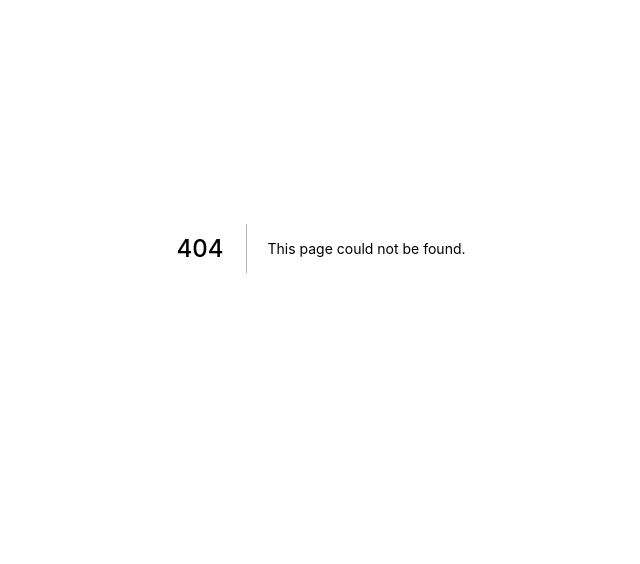
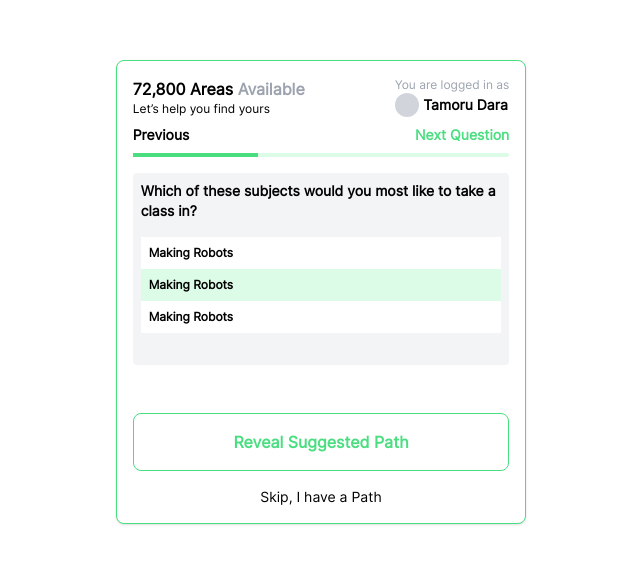
Before and after one commit to tobiadiks/edtech, a Next.js app: page /onboarding/assessment in a window 1280 px wide. Before the commit this address had no page. Shown: the part 152-716 px from the top of the page, without its empty margins (319-959 px from the left). Built offline with nearby package versions, Linux system fonts and the light colour scheme.

Commit message:
added career assesment page, fixed clip and snap  for quiz card

```diff
--- a/components/buttons/secondary.button.tsx
+++ b/components/buttons/secondary.button.tsx
@@ -10,7 +10,7 @@ const SecondaryButton = (props: {
     <button
       onClick={props.onclick}
       type={props.type ? props.type : "button"}
-      className="bg-white my-4 font-inter focus:outline-none  p-4 text-center border border-green-400 text-green-400 rounded-lg font-semibold w-full"
+      className="bg-white hover:shadow-lg shadow-green-200 my-4 font-inter focus:outline-none  p-4 text-center border border-green-400 text-green-400 rounded-lg font-semibold w-full"
     >
       {props.title}
     </button>
--- a/components/navigations/header.navigation.tsx
+++ b/components/navigations/header.navigation.tsx
@@ -22,7 +22,7 @@ const HeaderNavigation: NextPage = () => {
         </div>
 
         <div className="col-span-1 border-l py-2  px-2 my-auto flex h-full">
-          <div className="h-8 w-8 md:mx-0 mx-auto bg-gray-300 my-auto rounded-full md:mr-2"></div>
+          <div className="h-6 w-6 md:mx-0 mx-auto bg-gray-300 my-auto rounded-full md:mr-2"></div>
           <div className="cursor-pointer hidden md:inline text-sm font-semibold my-auto ">
             Tamoru Dara
           </div>
--- /dev/null
+++ b/pages/onboarding/assessment.tsx
@@ -0,0 +1,160 @@
+import type { NextPage } from "next";
+import PrimaryButton from "@components/buttons/primary.button";
+import * as React from "react";
+import TextInput from "@components/inputs/text.input";
+import PasswordInput from "@components/inputs/password.input";
+import Link from "next/link";
+import { useRouter } from "next/router";
+import { useForm, SubmitHandler } from "react-hook-form";
+import { useService } from "services/user.service";
+import LoadingButton from "@components/buttons/loading.button";
+import * as Yup from "yup";
+import { yupResolver } from "@hookform/resolvers/yup";
+import SecondaryButton from "@components/buttons/secondary.button";
+import Image from "next/image";
+
+interface IFormInput {
+    email: String;
+    password: String;
+}
+const AssessmentPage: NextPage = () => {
+    const route = useRouter();
+    const validateSchema = Yup.object().shape({
+        email: Yup.string().required("Email is required"),
+        password: Yup.string().required("Password is required"),
+    });
+    const formOptions = { resolver: yupResolver(validateSchema) };
+    const { register, handleSubmit, setError, formState } = useForm(formOptions);
+    const { errors } = formState;
+    const onsubmit = (data: any) => {
+        console.log(data);
+
+        return useService
+            .login(JSON.stringify(data))
+            .then(() => {
+                route.push("/dashboard");
+            })
+            .catch((error) => {
+                setError("email", { message: 'error' });
+            });
+    };
+
+    return (
+        <div className="w-full min-h-screen font-inter flex flex-col my-8 md:my-11 justify-center md:align-middle px-4 md:px-6">
+            <div className="w-full">
+                {/* <Link href={"/"} passHref>
+          <div className="cursor-pointer mb-6 text-center w-full md:w-1/2 lg:w-1/3 mx-auto text-lg font-bold">
+            learnali.
+          </div>
+        </Link> */}
+
+
+                {/* <div className=" text-center w-full md:w-1/2 lg:w-1/3 mx-auto font-semibold">
+          Let&apos;s log you back in!
+        </div> */}
+            </div>
+            {/* {errors.email?.message} */}
+            <form
+                onSubmit={handleSubmit((data) => onsubmit(data))}
+                className="w-full relative md:w-1/2 shadow  bg-white lg:w-1/3 py-4 border border-green-400 rounded-lg  mx-auto"
+            >
+                <div className="flex justify-between px-4">
+                    <div>
+                        <div className="font-semibold">
+                            72,800 Areas <span className="text-gray-400">Available</span>
+                        </div>
+                        <div className="text-xs">Let’s help you find yours</div>
+                    </div>
+                    <div>
+                        <div className="text-xs text-gray-400">You are logged in as</div>
+                        <div className="flex">
+                            <div className=" w-6 h-6 md:mx-0  bg-gray-300 my-auto rounded-full"></div>&nbsp;
+                            <div className="cursor-pointer text-xs  lg:text-sm font-semibold my-auto ">
+                                Tamoru Dara
+                            </div>
+                        </div>
+                    </div>
+                </div>
+<div className="w-full px-4 mt-2">
+    <div className="flex justify-between font-semibold text-sm"><div>Previous</div>
+    <div className="text-green-400">Next Question</div></div>
+    <div className="w-full mt-2 relative h-1 rounded bg-green-100">
+<div className="absolute top-0 left-0 bg-green-400 w-1/3 h-1"></div>
+    </div>
+</div>
+                <div className="flex my-4 snap-x px-4 snap-mandatory space-x-4 w-full  h-48  no-scrollbar overflow-x-scroll">
+
+
+                    <div className="flex-none snap-center rounded px-2 py-2 bg-gray-100  lg:w-full w-11/12 h-full">
+                        <div className="font-semibold text-sm">Which of these subjects would you
+                            most like to take a class in?</div>
+                            <div className="w-full mt-4">
+                            <div className="flex justify-between w-full p-2 bg-white"><div className='text-xs font-semibold '>Making Robots</div><div></div></div>
+                            <div className="flex justify-between w-full p-2 bg-green-100 "><div className='text-xs font-semibold '>Making Robots</div><div></div></div>
+                            <div className="flex justify-between w-full p-2 bg-white"><div className='text-xs font-semibold'>Making Robots</div><div></div></div>
+                        </div>
+
+                    </div>
+                    <div className="flex-none snap-center rounded px-2 py-2 bg-yellow-100  lg:w-full w-11/12 h-full">
+                        <div className="font-semibold text-sm">Which of these subjects would you
+                            most like to take a class in?</div>
+                            <div className="w-full mt-4">
+                            <div className="flex justify-between w-full p-2 bg-white"><div className='text-xs font-semibold '>Making Robots</div><div></div></div>
+                            <div className="flex justify-between w-full p-2 bg-green-100 "><div className='text-xs font-semibold '>Making Robots</div><div></div></div>
+                            <div className="flex justify-between w-full p-2 bg-white"><div className='text-xs font-semibold'>Making Robots</div><div></div></div>
+                        </div>
+
+                    </div>
+                    <div className="flex-none snap-center rounded px-2 py-2 bg-blue-100  lg:w-full w-11/12 h-full">
+                        <div className="font-semibold text-sm">Which of these subjects would you
+                            most like to take a class in?</div>
+                            <div className="w-full mt-4">
+                            <div className="flex justify-between w-full p-2 bg-white"><div className='text-xs font-semibold '>Making Robots</div><div></div></div>
+                            <div className="flex justify-between w-full p-2 bg-green-100 "><div className='text-xs font-semibold '>Making Robots</div><div></div></div>
+                            <div className="flex justify-between w-full p-2 bg-white"><div className='text-xs font-semibold'>Making Robots</div><div></div></div>
+                        </div>
+
+                    </div>
+
+                </div>
+
+                <div className="px-4 pt-4">
+                    <SecondaryButton type={'button'} title={'Reveal Suggested Path'} />
+                </div>
+                <div className="text-sm mx-auto w-fit">Skip, I have a Path</div>
+            </form>
+
+            {/* <div className="w-full mx-auto md:w-1/2 lg:w-1/3">
+      <div className="my-2 text-sm">
+        By creating an account you agree to LearnAli’s <span className="text-green-400">Terms of Service</span>&nbsp;
+and <span className="text-green-400">Privacy Policy</span>
+        </div>
+        <div className="my-2 text-sm">We are Hiring ⚡️ <span className="text-green-400">Join Us</span></div>
+
+      </div> */}
+            {/* <div className="fixed bottom-0 left-0">
+      <div className="relative w-32 lg:w-64">
+        <Image
+        src={'/Charco-Education.png'}
+        layout='responsive'
+        height={316}
+        width={505}
+        />
+      </div>
+      </div> */}
+
+            {/* <div className="fixed bottom-0 right-0">
+      <div className="relative w-32 lg:w-64">
+        <Image
+        src={'/Charco-Directions.png'}
+        layout='responsive'
+        height={316}
+        width={505}
+        />
+      </div>
+      </div> */}
+        </div>
+    );
+};
+
+export default AssessmentPage;
```
